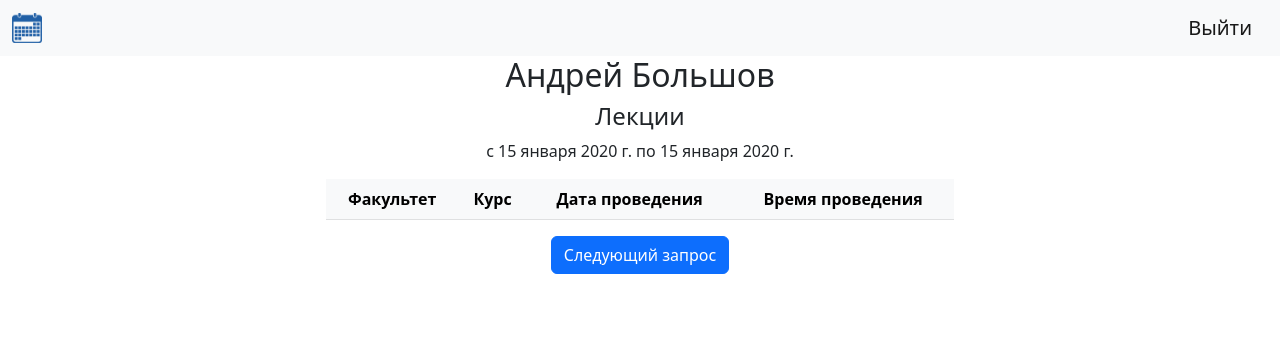
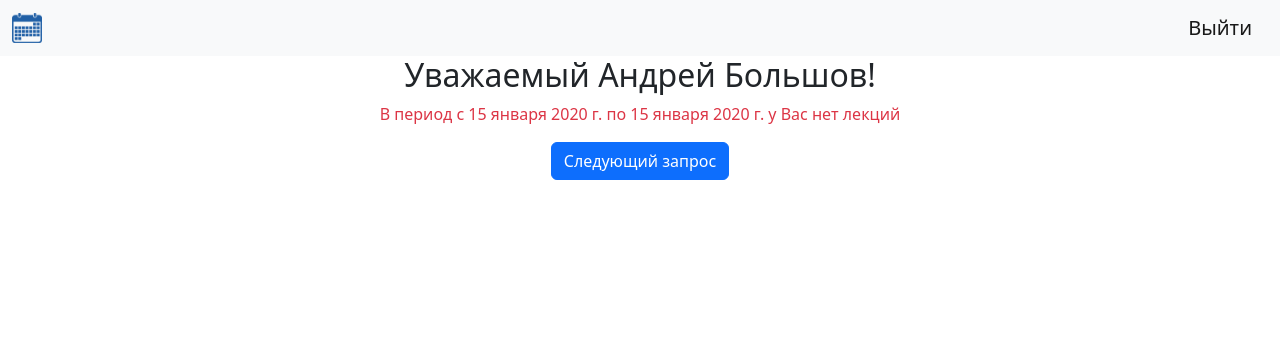
Before and after one commit to BalshowAndrew/Timetable_02_2022, a Django app: page /person/query/result/ in a window 1280 px wide. Shown: the top 356 px of the page. Run offline with Django 4.2, Linux system fonts and the light colour scheme; a user stored in the database is signed in; data comes from the database, SQL or seed files in the repository; both versions use the stored data as it was after the commit; tables that the repository leaves empty hold one stand-in row (values such as "Sample post"); lists and menus that the app fills with data are empty.

Commit message:
Addition non_result.html

```diff
--- /dev/null
+++ b/classes/templates/classes/non_result.html
@@ -0,0 +1,14 @@
+{% extends 'classes/base.html' %}
+
+{% block content %}
+
+<h2>Уважаемый {{ user.first_name }} {{ user.last_name }}!</h2>
+{% if query.category == 'P' %}
+<p class="text-danger">В период с {{ query.first_day }} по {{ query.last_day }} у Вас нет практических занятий</p>
+{% elif query.category == 'L' %}
+<p class="text-danger">В период с {{ query.first_day }} по {{ query.last_day }} у Вас нет лекций</p>
+{% endif %}
+
+<a class="btn btn-primary" href="{% url 'query' %}" role="button">Следующий запрос</a>
+
+{% endblock %}
--- a/classes/templates/classes/result.html
+++ b/classes/templates/classes/result.html
@@ -9,6 +9,7 @@
 <h4>Лекции</h4>
 {% endif %}
 <p>с {{ query.first_day }} по {{ query.last_day }}</p>
+
 <table class="table table striped">
     <thead>
         <tr class="table-light">
--- a/classes/views.py
+++ b/classes/views.py
@@ -50,6 +50,32 @@ def get_query(request):
     return render(request, 'classes/query.html', {'form': form})
 
 
+# def get_result(request):
+#     query = Queries.objects.order_by('pk').last()
+#     if query.category == 'P':
+#         result = Classes.objects.filter(
+#             teacher_id=request.user.pk,
+#             category='P',
+#             start_day__gte=query.first_day,
+#             start_day__lte=query.last_day
+#         )
+#     elif query.category == 'L':
+#         result = Classes.objects.filter(
+#             teacher_id=request.user.pk,
+#             category='L',
+#             start_day__gte=query.first_day,
+#             start_day__lte=query.last_day
+#         )
+#
+#     context = {
+#         'query': query,
+#         'result': result,
+#         'title': 'Результат запроса',
+#
+#     }
+#     return render(request, 'classes/result.html', context=context)
+
+
 def get_result(request):
     query = Queries.objects.order_by('pk').last()
     if query.category == 'P':
@@ -73,4 +99,7 @@ def get_result(request):
         'title': 'Результат запроса',
 
     }
-    return render(request, 'classes/result.html', context=context)
+    if len(result) == 0:
+        return render(request, 'classes/non_result.html', context=context)
+    else:
+        return render(request, 'classes/result.html', context=context)
```
Also changed, not shown: db.sqlite3.
